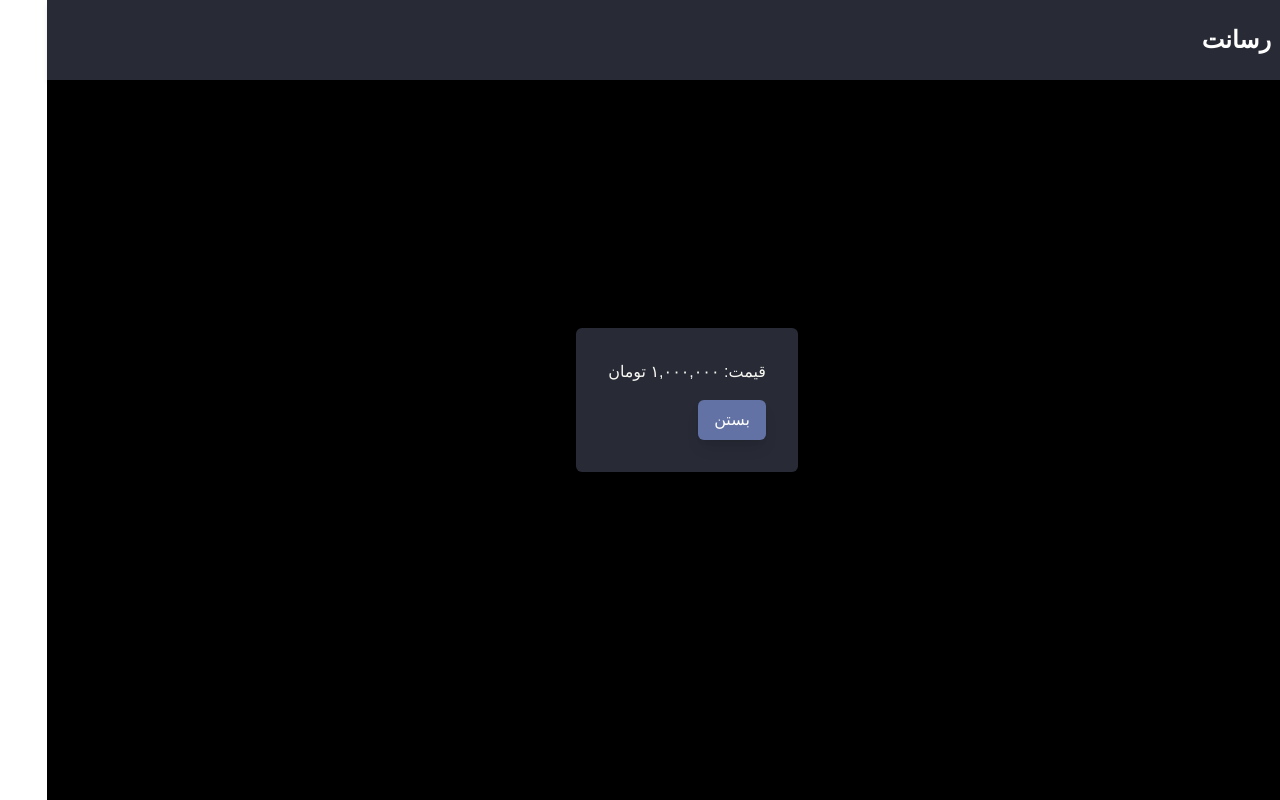
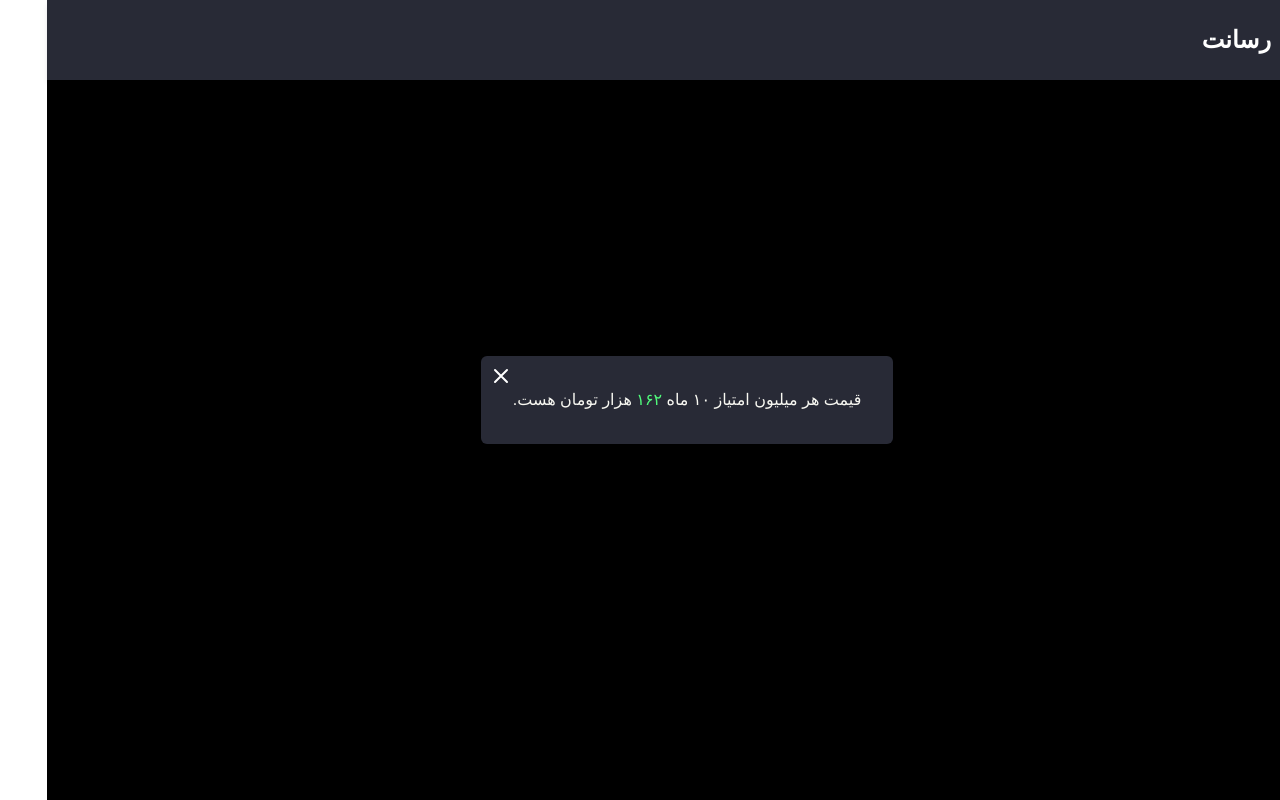
Before and after one commit to milad7212/resanet-eita, a Next.js app: page / in a window 1280 px wide. Both pictures are taken after a click on the button "استعلام قیمت". Built offline with nearby package versions, Linux system fonts and the light colour scheme.

Commit message:
refactor: improve price inquiry modal

```diff
--- a/app/page.tsx
+++ b/app/page.tsx
@@ -49,14 +49,30 @@ export default function Home() {
               exit={{ opacity: 0 }}
               className="fixed inset-0 flex items-center justify-center bg-black bg-opacity-50"
             >
-              <div className="rounded-md bg-background p-8 text-foreground">
-                <p className="text-right">قیمت: ۱,۰۰۰,۰۰۰ تومان</p>
+              <div className="relative rounded-md bg-background p-8 text-foreground">
                 <button
                   onClick={() => setPriceModalOpen(false)}
-                  className="mt-4 rounded-md bg-comment px-4 py-2 text-white shadow-lg"
+                  className="absolute top-2 left-2 text-white"
                 >
-                  بستن
+                  <svg
+                    xmlns="http://www.w3.org/2000/svg"
+                    className="h-6 w-6"
+                    fill="none"
+                    viewBox="0 0 24 24"
+                    stroke="currentColor"
+                  >
+                    <path
+                      strokeLinecap="round"
+                      strokeLinejoin="round"
+                      strokeWidth={2}
+                      d="M6 18L18 6M6 6l12 12"
+                    />
+                  </svg>
                 </button>
+                <p className="text-right">
+                  قیمت هر میلیون امتیاز ۱۰ ماه{" "}
+                  <span className="text-green">۱۶۲</span> هزار تومان هست.
+                </p>
               </div>
             </motion.div>
           )}
```
